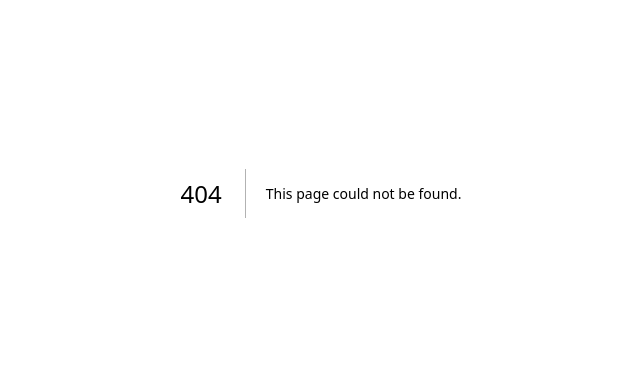
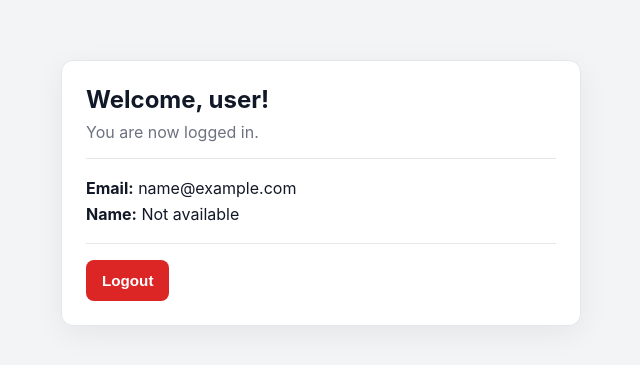
Before and after one commit to cgaldan/social-network, a Next.js app in the folder frontend/: page /dashboard in a window 1280 px wide. Before the commit this address had no page. Shown: the part 207-572 px from the top of the page, without its empty margins (319-959 px from the left). Built offline with nearby package versions, Linux system fonts and the light colour scheme; sample sign-in values are in the browser's storage.

Commit message:
feat: add dashboard

```diff
--- /dev/null
+++ b/frontend/app/dashboard/page.js
@@ -0,0 +1,68 @@
+"use client";
+
+import { useEffect, useState } from "react";
+import { useRouter } from "next/navigation";
+
+export default function DashboardPage() {
+  const router = useRouter();
+  const [isCheckingAuth, setIsCheckingAuth] = useState(true);
+  const [currentUser, setCurrentUser] = useState(null);
+
+  useEffect(() => {
+    const token = localStorage.getItem("authToken");
+    const storedUser = localStorage.getItem("currentUser");
+
+    if (!token) {
+      router.replace("/login");
+      return;
+    }
+
+    if (storedUser) {
+      try {
+        setCurrentUser(JSON.parse(storedUser));
+      } catch (error) {
+        localStorage.removeItem("currentUser");
+      }
+    }
+
+    setIsCheckingAuth(false);
+  }, [router]);
+
+  const handleLogout = () => {
+    localStorage.removeItem("authToken");
+    localStorage.removeItem("currentUser");
+    router.replace("/login");
+  };
+
+  if (isCheckingAuth) {
+    return (
+      <main className="dashboard-page">
+        <section className="dashboard-card">
+          <p className="helper-text">Checking your session...</p>
+        </section>
+      </main>
+    );
+  }
+
+  return (
+    <main className="dashboard-page">
+      <section className="dashboard-card">
+        <h1>Welcome, {currentUser?.nickname || "user"}!</h1>
+        <p className="helper-text">You are now logged in.</p>
+        <div className="dashboard-details">
+          <p>
+            <strong>Email:</strong> {currentUser?.email || "Not available"}
+          </p>
+          <p>
+            <strong>Name:</strong>{" "}
+            {[currentUser?.first_name, currentUser?.last_name].filter(Boolean).join(" ") ||
+              "Not available"}
+          </p>
+        </div>
+        <button className="logout-button" type="button" onClick={handleLogout}>
+          Logout
+        </button>
+      </section>
+    </main>
+  );
+}
--- a/frontend/app/globals.css
+++ b/frontend/app/globals.css
@@ -133,3 +133,51 @@ body {
   color: #15803d;
   font-size: 0.9rem;
 }
+
+.dashboard-page {
+  min-height: 100vh;
+  display: grid;
+  place-items: center;
+  padding: 1rem;
+}
+
+.dashboard-card {
+  width: 100%;
+  max-width: 520px;
+  background: #ffffff;
+  border: 1px solid #e5e7eb;
+  border-radius: 12px;
+  padding: 1.5rem;
+  box-shadow: 0 8px 30px rgba(0, 0, 0, 0.06);
+}
+
+.dashboard-card h1 {
+  margin: 0;
+  font-size: 1.5rem;
+}
+
+.dashboard-details {
+  margin: 1rem 0;
+  border-top: 1px solid #e5e7eb;
+  border-bottom: 1px solid #e5e7eb;
+  padding: 0.75rem 0;
+}
+
+.dashboard-details p {
+  margin: 0.4rem 0;
+}
+
+.logout-button {
+  border: 0;
+  border-radius: 8px;
+  padding: 0.75rem 1rem;
+  font-size: 0.95rem;
+  font-weight: 600;
+  color: #ffffff;
+  background: #dc2626;
+  cursor: pointer;
+}
+
+.logout-button:hover {
+  background: #b91c1c;
+}
--- a/frontend/lib/api.js
+++ b/frontend/lib/api.js
@@ -1,4 +1,4 @@
-const FALLBACK_API_BASE_URL = "http://localhost:8080";
+const FALLBACK_API_BASE_URL = "http://localhost:8000";
 
 export const API_BASE_URL =
   process.env.NEXT_PUBLIC_API_BASE_URL || FALLBACK_API_BASE_URL;
```
Also changed, not shown: frontend/app/login/page.js (+5 -2 lines), 1 other file (tests, documents, lock files or other folders).
